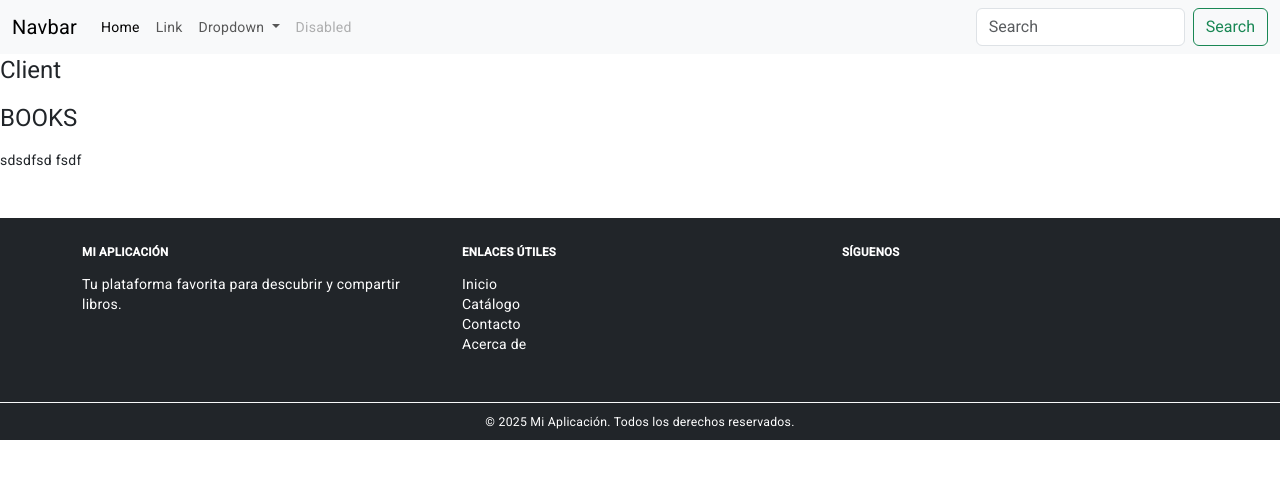
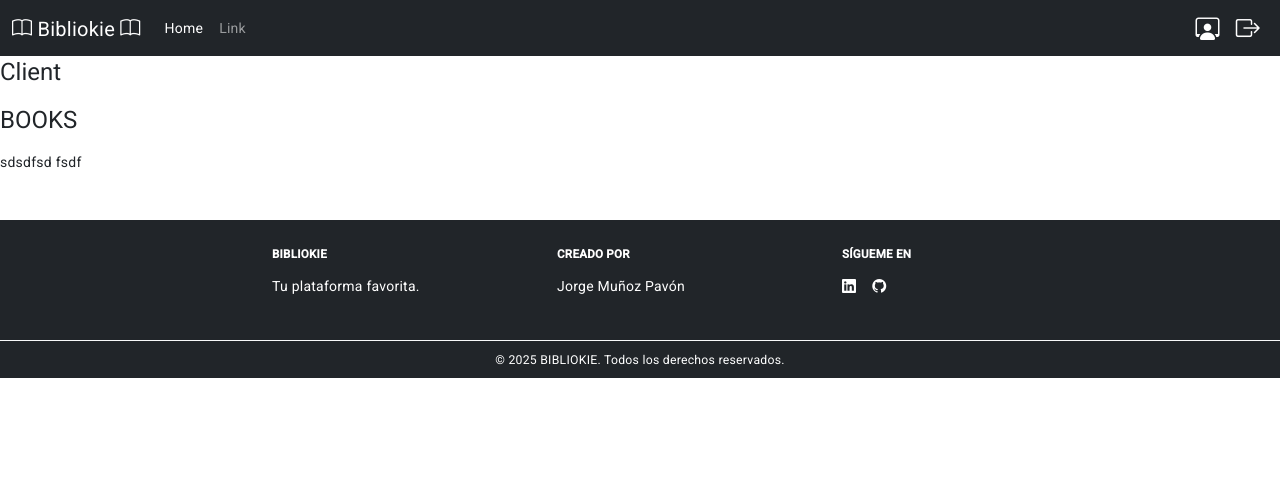
Before and after one commit to jorgempavon/FrontEnd_TFM, an Angular app: page /bibliokie/client/books in a window 1280 px wide. Shown: the top 478 px of the page. Built offline with nearby package versions, Linux system fonts and the light colour scheme; sample sign-in values are in the browser's storage.

Commit message:
implemented logOut in issue #4

```diff
--- a/angular.json
+++ b/angular.json
@@ -27,9 +27,12 @@
             "styles": [
               "@angular/material/prebuilt-themes/pink-bluegrey.css",
               "node_modules/bootstrap/dist/css/bootstrap.min.css",
+              "node_modules/bootstrap-icons/font/bootstrap-icons.css",
               "src/styles.css"
             ],
-            "scripts": []
+            "scripts": [
+              "node_modules/bootstrap/dist/js/bootstrap.bundle.min.js"
+            ]
           },
           "configurations": {
             "production": {
--- a/package.json
+++ b/package.json
@@ -21,6 +21,7 @@
     "@angular/platform-browser-dynamic": "^15.2.0",
     "@angular/router": "^15.2.0",
     "bootstrap": "^5.3.6",
+    "bootstrap-icons": "^1.13.1",
     "rxjs": "~7.8.0",
     "tslib": "^2.3.0",
     "zone.js": "~0.12.0"
--- a/src/app/app.module.ts
+++ b/src/app/app.module.ts
@@ -5,9 +5,9 @@ import { AppRoutingModule } from './app-routing.module';
 import { AppComponent } from './app.component';
 import { SharedModule } from './shared/shared.module';
 import { BrowserAnimationsModule } from '@angular/platform-browser/animations';
-import { HttpClientModule } from '@angular/common/http';
+import { HTTP_INTERCEPTORS, HttpClientModule } from '@angular/common/http';
 import { RedirectComponent } from './core/components/redirect/redirect.component';
-
+import { AuthInterceptor } from './core/interceptors/auth.interceptor';
 
 @NgModule({
   declarations: [
@@ -21,7 +21,11 @@ import { RedirectComponent } from './core/components/redirect/redirect.component
     BrowserAnimationsModule,
     HttpClientModule
   ],
-  providers: [],
+  providers: [
+    {provide: HTTP_INTERCEPTORS,
+    useClass: AuthInterceptor,
+    multi: true}
+  ],
   bootstrap: [AppComponent]
 })
 export class AppModule { }
--- a/src/app/auth/auth.service.ts
+++ b/src/app/auth/auth.service.ts
@@ -56,4 +56,24 @@ export class AuthService {
         })
       );
   }
+
+  logOut():Observable<ResponseDto>{
+    return this.http.post<SessionDTO>(`${this.authUrl}/logOut`, null, { observe: 'response' })
+      .pipe(
+        map((response: HttpResponse<any>) => {
+          let responseDto: ResponseDto = {
+            status: response.status,
+            body: response.body
+          };
+          return responseDto;
+        }),
+        catchError(error => {
+          let responseDto: ResponseDto = {
+            status: error.status,
+            body: error.error
+          };
+          return of(responseDto);
+        })
+      );
+  }
 }
--- /dev/null
+++ b/src/app/core/interceptors/auth.interceptor.ts
@@ -0,0 +1,29 @@
+import { Injectable } from '@angular/core';
+import {
+  HttpRequest,
+  HttpHandler,
+  HttpEvent,
+  HttpInterceptor
+} from '@angular/common/http';
+import { Observable } from 'rxjs';
+import { TokenService } from '../services/token.service';
+
+@Injectable()
+export class AuthInterceptor implements HttpInterceptor {
+
+  constructor(private tokenService:TokenService) {}
+
+  intercept(request: HttpRequest<unknown>, next: HttpHandler): Observable<HttpEvent<unknown>> {
+    const token:string = this.tokenService.getToken();
+
+    if(token && !request.url.includes('/auth/login') && !request.url.includes('/auth/register')){
+      const authReq = request.clone({
+        setHeaders: {
+          Authorization: `Bearer ${token}`
+        }
+      });
+      return next.handle(authReq);
+    }
+    return next.handle(request);
+  }
+}
--- a/src/app/core/services/token.service.ts
+++ b/src/app/core/services/token.service.ts
@@ -34,7 +34,7 @@ export class TokenService {
     return isAdmin;
   }
 
-  logOut():void{
+  clearSession():void{
     sessionStorage.clear();
   }
 
--- a/src/app/shared/components/footer/footer.component.html
+++ b/src/app/shared/components/footer/footer.component.html
@@ -1,30 +1,28 @@
 <footer class="bg-dark text-white pt-4 pb-2 mt-5">
   <div class="container text-center text-md-start">
     <div class="row">
-      <div class="col-md-4 mb-3">
-        <h5 class="text-uppercase fw-bold">Mi Aplicación</h5>
-        <p>Tu plataforma favorita para descubrir y compartir libros.</p>
+      <div class="col-md-2 mb-2">
+
       </div>
+      <div class="col-md-3 mb-3">
+        <h5 class="text-uppercase fw-bold">BIBLIOKIE</h5>
+        <p>Tu plataforma favorita.</p>
+      </div>
+      <div class="col-md-3 mb-3">
+        <h5 class="text-uppercase fw-bold">CREADO POR</h5>
+        <p>Jorge Muñoz Pavón</p>
+      </div>
+      <div class="col-md-3 mb-3">
+        <h5 class="text-uppercase fw-bold">Sígueme en</h5>
+        <a href="https://www.linkedin.com/in/jorge-mu%C3%B1oz-pav%C3%B3n-121126240/" class="text-white me-3" target="_blank"><i class="bi bi-linkedin"></i></a>
+        <a href="https://github.com/jorgempavon" class="text-white me-3" target="_blank"><i class="bi bi-github"></i></a>
+      </div>
+      <div class="col-md-1 mb-1">
 
-      <div class="col-md-4 mb-3">
-        <h5 class="text-uppercase fw-bold">Enlaces útiles</h5>
-        <ul class="list-unstyled">
-          <li><a href="#" class="text-white text-decoration-none">Inicio</a></li>
-          <li><a href="#" class="text-white text-decoration-none">Catálogo</a></li>
-          <li><a href="#" class="text-white text-decoration-none">Contacto</a></li>
-          <li><a href="#" class="text-white text-decoration-none">Acerca de</a></li>
-        </ul>
-      </div>
-
-      <div class="col-md-4 mb-3">
-        <h5 class="text-uppercase fw-bold">Síguenos</h5>
-        <a href="#" class="text-white me-3"><i class="bi bi-facebook"></i></a>
-        <a href="#" class="text-white me-3"><i class="bi bi-twitter"></i></a>
-        <a href="#" class="text-white me-3"><i class="bi bi-instagram"></i></a>
       </div>
     </div>
   </div>
   <div class="text-center mt-3 border-top border-light pt-2">
-    <small>&copy; 2025 Mi Aplicación. Todos los derechos reservados.</small>
+    <small>&copy; 2025 BIBLIOKIE. Todos los derechos reservados.</small>
   </div>
 </footer>
--- a/src/app/shared/components/header/header.component.css
+++ b/src/app/shared/components/header/header.component.css
@@ -0,0 +1,15 @@
+.a-editProfile, .a-logOut{
+  font-size: 1.5rem;
+}
+
+.a-logOut:hover {
+  color: red;
+}
+
+.a-editProfile:hover {
+  color: #007bff;
+}
+
+.nav-header{
+    background-color: black !important;
+}
--- a/src/app/shared/components/header/header.component.html
+++ b/src/app/shared/components/header/header.component.html
@@ -1,6 +1,6 @@
-<nav class="navbar navbar-expand-lg bg-body-tertiary">
+<nav class="navbar navbar-expand-lg bg-dark navbar-dark">
   <div class="container-fluid">
-    <a class="navbar-brand" href="#">Navbar</a>
+    <a class="navbar-brand" href="#"><i class="bi bi-book"></i> Bibliokie <i class="bi bi-book"></i></a>
     <button class="navbar-toggler" type="button" data-bs-toggle="collapse" data-bs-target="#navbarSupportedContent" aria-controls="navbarSupportedContent" aria-expanded="false" aria-label="Toggle navigation">
       <span class="navbar-toggler-icon"></span>
     </button>
@@ -12,25 +12,22 @@
         <li class="nav-item">
           <a class="nav-link" href="#">Link</a>
         </li>
-        <li class="nav-item dropdown">
-          <a class="nav-link dropdown-toggle" href="#" role="button" data-bs-toggle="dropdown" aria-expanded="false">
-            Dropdown
+      </ul>
+
+      <ul class="navbar-nav">
+        <li class="nav-item">
+          <a class=" nav-link active a-editProfile" title="Editar Perfil" href="/bibliokie/profile">
+            <i class="bi bi-person-workspace"></i>
           </a>
-          <ul class="dropdown-menu">
-            <li><a class="dropdown-item" href="#">Action</a></li>
-            <li><a class="dropdown-item" href="#">Another action</a></li>
-            <li><hr class="dropdown-divider"></li>
-            <li><a class="dropdown-item" href="#">Something else here</a></li>
-          </ul>
         </li>
+
         <li class="nav-item">
-          <a class="nav-link disabled" aria-disabled="true">Disabled</a>
+          <a type="button" class="nav-link active a-logOut" href="#" (click)="$event.preventDefault(); logOut();" title="Cerrar Sesión">
+            <i class="bi bi-box-arrow-right"></i>
+          </a>
         </li>
       </ul>
-      <form class="d-flex" role="search">
-        <input class="form-control me-2" type="search" placeholder="Search" aria-label="Search"/>
-        <button class="btn btn-outline-success" type="submit">Search</button>
-      </form>
+
     </div>
   </div>
 </nav>
--- a/src/app/shared/components/header/header.component.ts
+++ b/src/app/shared/components/header/header.component.ts
@@ -1,4 +1,8 @@
 import { Component } from '@angular/core';
+import { AuthService } from '../../../auth/auth.service';
+import { SpinnerService } from '../../services/spinner.service';
+import { TokenService } from '../../../core/services/token.service';
+import { Router } from '@angular/router';
 
 @Component({
   selector: 'app-header',
@@ -7,4 +11,21 @@ import { Component } from '@angular/core';
 })
 export class HeaderComponent {
 
+  constructor(private authService:AuthService,private spinnerService:SpinnerService
+    ,private tokenService:TokenService, private router:Router){
+  }
+
+  logOut(): void{
+    this.spinnerService.show();
+    this.authService.logOut().subscribe({
+      next: () => {
+        this.spinnerService.hide();
+        this.tokenService.clearSession();
+        this.router.navigate(['auth/login']);
+      },
+      error: (error) => {
+        console.error(error);
+      },
+    });
+  }
 }
```
Also changed, not shown: 1 other file (tests, documents, lock files or other folders).
